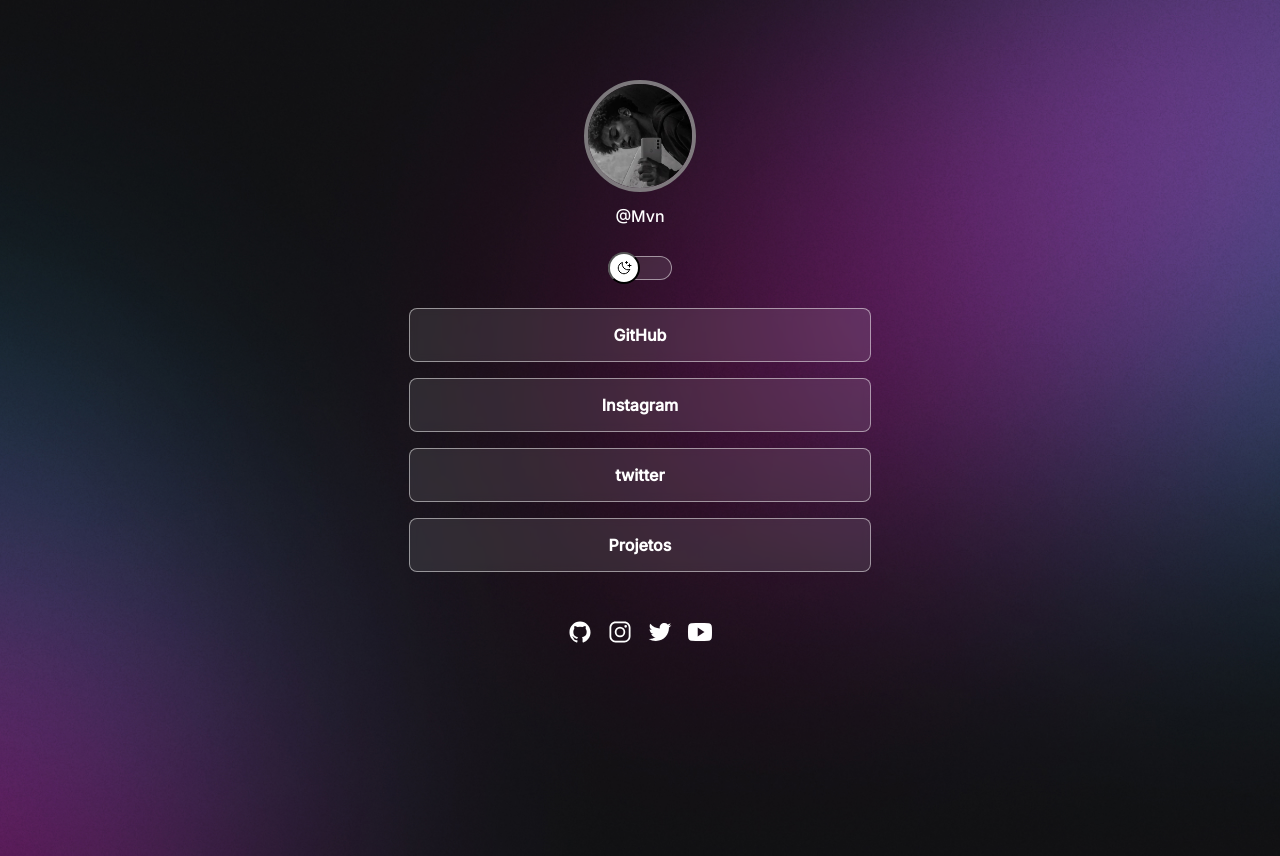
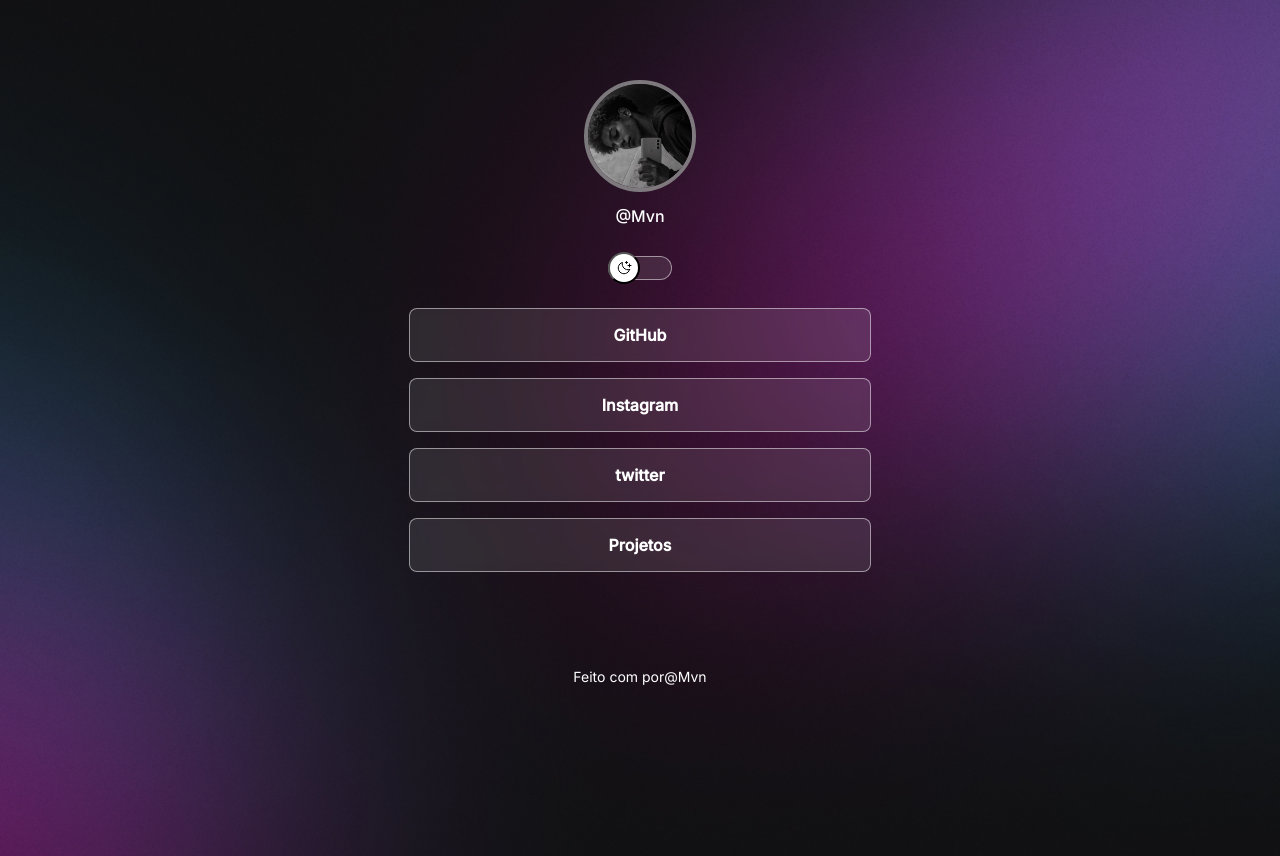
Before and after one commit to Marcusvn2006/devlinks-react, a React (Create React App) app: page / in a window 1280 px wide. Built offline with nearby package versions, Linux system fonts and the light colour scheme.

Commit message:
desnvolvido o footer

```diff
--- a/src/components/footer/footer.jsx
+++ b/src/components/footer/footer.jsx
@@ -0,0 +1,13 @@
+import "./footer.module.css";
+
+const Footer = ({ children, link }) => {
+  return (
+    <footer>
+      <p>
+        Feito com <ion-icon name="heart" /> por
+        <a href={link} target="_blank" rel="noopener noreferrer">{children}</a>
+      </p>
+    </footer>
+  );
+};
+export default Footer;
--- a/src/components/footer/footer.module.css
+++ b/src/components/footer/footer.module.css
@@ -0,0 +1,8 @@
+footer {
+  text-align: center;
+  font-size: 14px;
+  padding: 24px;
+}
+a {
+  text-decoration: none;
+}
--- a/src/components/sociallinks/sociallinks.module.css
+++ b/src/components/sociallinks/sociallinks.module.css
@@ -1,4 +1,4 @@
- a {
+#socialLinks a {
     display: flex;
     align-content: center;
     justify-content: center;
--- a/src/pages/App.jsx
+++ b/src/pages/App.jsx
@@ -2,7 +2,8 @@
 import Profile from "../components/profile/profile";
 import Switch from "../components/switch/switch";
 import Links from "../components/links/links";
-import Social from"../components/sociallinks/sociallinks";
+import Social from "../components/sociallinks/sociallinks";
+import Footer from "../components/footer/footer";
 
 import "./App.css";
 
@@ -29,11 +30,15 @@
         </ul>
       </div>
       <div id="socialLinks">
-        <Social hrf={"https://github.com/Marcusvn2006"} icon={"logo-github"}/>
-        <Social hrf={"https://www.instagram.com/eo.mvn/"} icon={"logo-instagram"}/>
-        <Social hrf={"https://twitter.com/Marcusvn014"} icon={"logo-twitter"}/>
-         <Social hrf={"#"} icon={"logo-youtube"}/>
+        <Social hrf={"https://github.com/Marcusvn2006"} icon={"logo-github"} />
+        <Social
+          hrf={"https://www.instagram.com/eo.mvn/"}
+          icon={"logo-instagram"}
+        />
+        <Social hrf={"https://twitter.com/Marcusvn014"} icon={"logo-twitter"} />
+        <Social hrf={"#"} icon={"logo-youtube"} />
       </div>
+   <Footer link={"#"}>@Mvn</Footer>
     </div>
   );
 };
```
Also changed, not shown: src/pages/App.css (line endings or trailing spaces).
